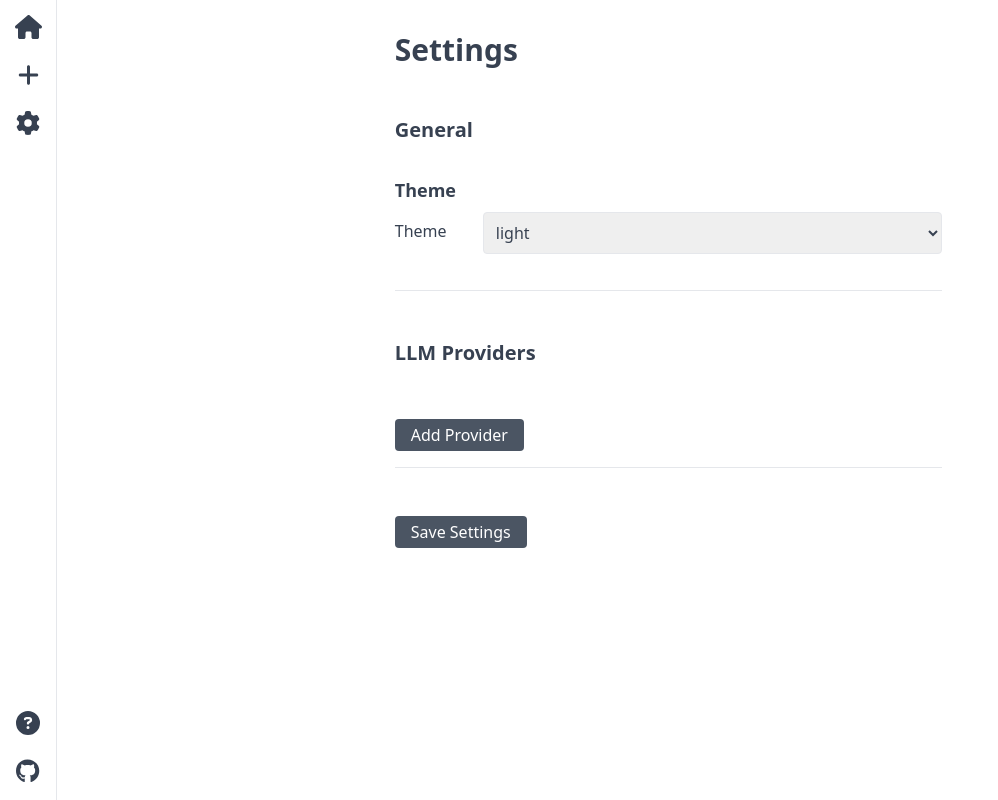
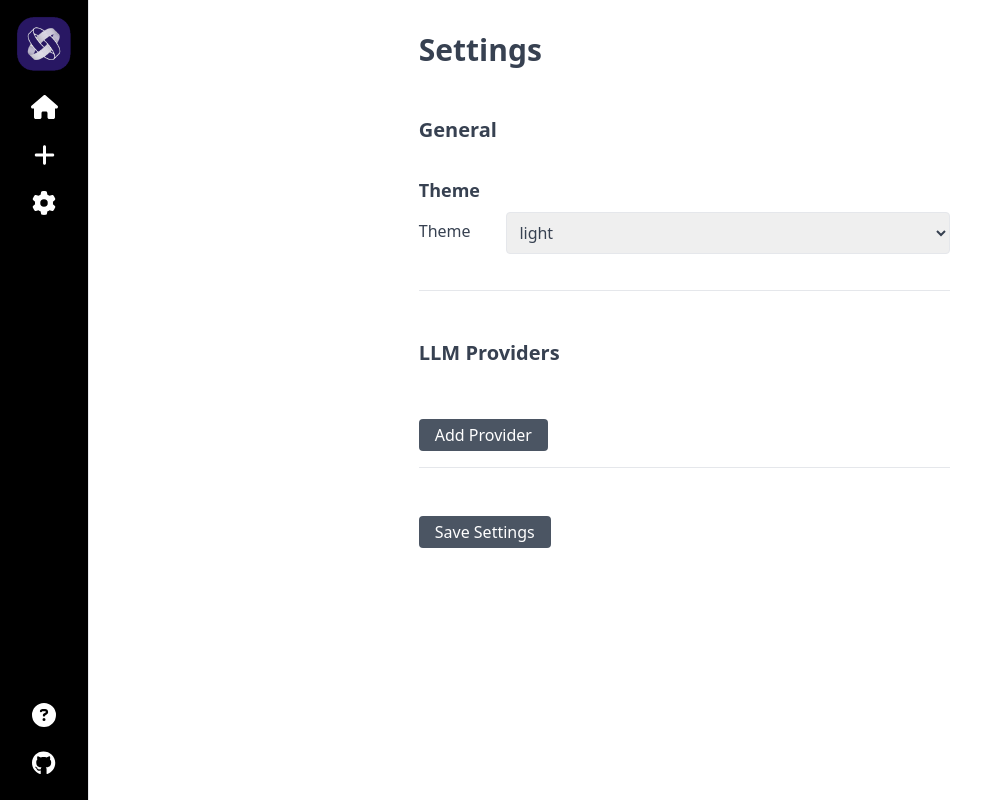
Before and after one commit to digovc/artifacts-ai, a Vue app: page /projects/1#/settings in a window 1280 px wide. Shown: the whole page, without its empty margins (0-998 px from the left). Built offline with nearby package versions, Linux system fonts and the light colour scheme; what @guolao/vue-monaco-editor would draw is missing.

Commit message:
Better menu layout.

```diff
--- a/src/components/IconButton.vue
+++ b/src/components/IconButton.vue
@@ -1,7 +1,7 @@
 <template>
-  <div class="hover:bg-gray-200 w-10 h-10 rounded flex justify-center items-center cursor-pointer">
+  <div class="hover:bg-gray-500 w-10 h-10 rounded flex justify-center items-center cursor-pointer">
     <div>
-      <FontAwesomeIcon :icon="icon" class="text-2xl text-gray-700"/>
+      <FontAwesomeIcon :icon="icon" class="text-2xl"/>
     </div>
   </div>
 </template>
--- a/src/components/Menu.vue
+++ b/src/components/Menu.vue
@@ -1,6 +1,9 @@
 <template>
-  <div class="h-full flex flex-col justify-between p-2 border-r">
-    <div class="space-y-2">
+  <div class="h-full flex flex-col p-4 border-r bg-black text-white items-center space-y-4">
+    <div>
+      <img src="/public/logo-color-180.png" class="w-14 h-14" alt="Artifacts AI"/>
+    </div>
+    <div class="space-y-2 grow">
       <IconButton :icon="faHome" @click="openHome"/>
       <IconButton :icon="faPlus" @click="createProject"/>
       <IconButton :icon="faGear" @click="openConfiguration"/>
```
Also changed, not shown: public/logo-color-180.png (added).
